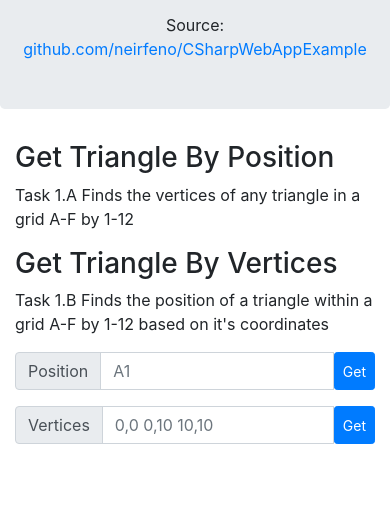
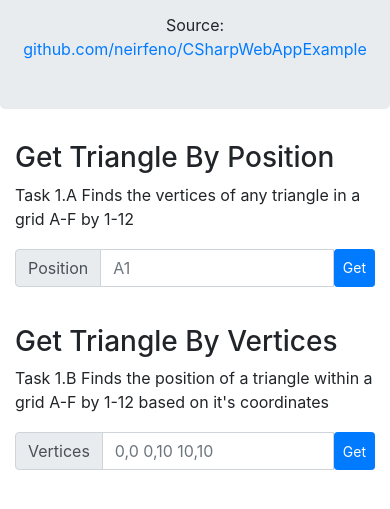
Before and after one commit to iain-neirfeno/CSharpWebAppExample, a plain HTML site: page WebApp/wwwroot/index.html in a window 390 px wide. Shown: the part 139-648 px from the top of the page. Drawn offline with Linux system fonts and the light colour scheme.

Commit message:
[fix] issue on mobile

```diff
--- a/WebApp/wwwroot/index.html
+++ b/WebApp/wwwroot/index.html
@@ -70,17 +70,12 @@
 </div>
 <div class="container">
     <div class="row">
-        <div class="col-sm-6">
-            <h3>Get Triangle By Position</h3>
-            <p>Task 1.A Finds the vertices of any triangle in a grid A-F by 1-12</p>
-        </div>
-        <div class="col-sm-6">
-            <h3>Get Triangle By Vertices</h3>
-            <p>Task 1.B Finds the position of a triangle within a grid A-F by 1-12 based on it&apos;s coordinates</p>
-        </div>
-    </div>
-    <div class="row">
-        <div class="col-sm-6">
+        <div class="col-sm-6 fill">
+            <div class="h-50">
+                <h3>Get Triangle By Position</h3>
+                <p>Task 1.A Finds the vertices of any triangle in a grid A-F by 1-12</p>
+            </div>
+            <div class="h-50 align-bottom">
             <div class="input-group mb-3">
                 <div class="input-group-prepend">
                     <span class="input-group-text">Position</span>
@@ -88,9 +83,15 @@
                 <input id="position-input" type="text" class="form-control" placeholder="A1">
                 <button class="btn btn-sm btn-primary" id="position-button">Get</button>
             </div>
-            <div id="position-result"></div>
+            <div id="position-result">&nbsp;</div>
+            </div>
         </div>
-        <div class="col-sm-6">
+        <div class="col-sm-6 fill">
+            <div class="h-50 ove">
+                <h3>Get Triangle By Vertices</h3>
+                <p>Task 1.B Finds the position of a triangle within a grid A-F by 1-12 based on it&apos;s coordinates</p>
+            </div>
+            <div class="h-50 align-bottom">
             <div class="input-group mb-3">
                 <div class="input-group-prepend">
                     <span class="input-group-text">Vertices</span>
@@ -98,7 +99,8 @@
                 <input id="vertices-input" type="text" class="form-control" placeholder="0,0 0,10 10,10">
                 <button class="btn btn-sm btn-primary" id="vertices-button">Get</button>
             </div>
-            <div id="vertices-result"></div>
+            <div id="vertices-result">&nbsp;</div>
+            </div>
         </div>
     </div>
 </div>
```
